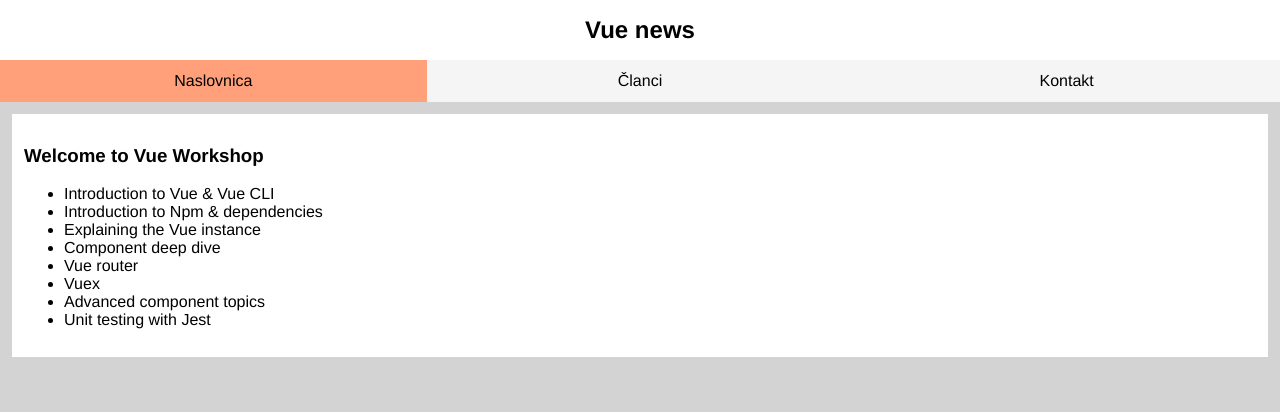
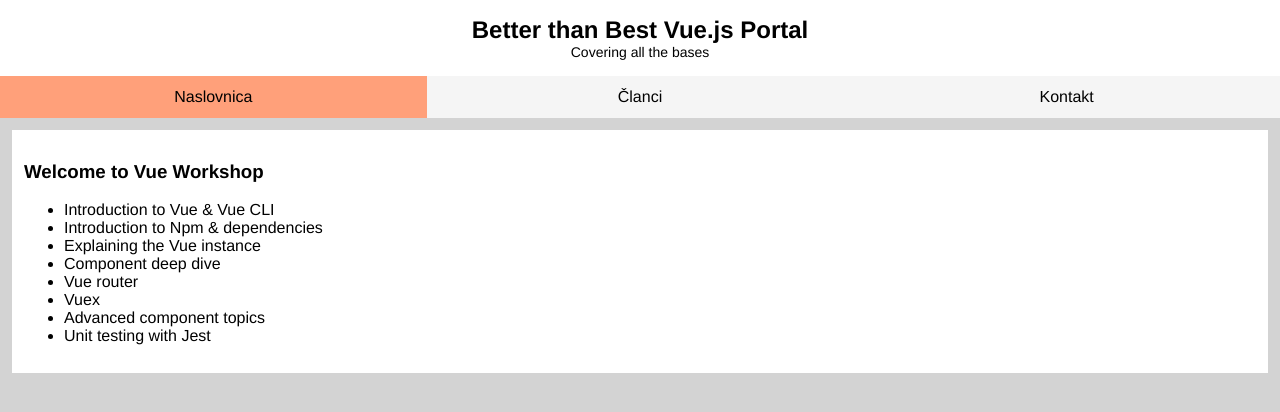
Before and after one commit to nsftx/example-vue-workshop, a Vue app: page / in a window 1280 px wide. Shown: the top 412 px of the page. Built offline with nearby package versions, Linux system fonts and the light colour scheme.

Commit message:
Add slot examples

```diff
--- a/src/components/PortalHeader.vue
+++ b/src/components/PortalHeader.vue
@@ -1,22 +1,14 @@
 <template>
   <div class="header">
-    <h1>{{ title }}</h1>
+    <slot name="mainTitle"><h1>Best Vue.js Portal</h1></slot>
+    <slot name="subTitle"><h3>News that is fit to print</h3></slot>
   </div>
 </template>
 
 <script>
 export default {
   name: 'PortalHeader',
-  props: {
-    title: {
-      type: String,
-      default: 'Moj portal',
-      required: true,
-      validator(value) {
-        return value.length >= 5;
-      },
-    },
-  },
+  props: {},
 };
 </script>
 
@@ -25,11 +17,19 @@
   background-color: #fff;
   padding: 16px;
 
-  h1 {
+  h1, span {
     padding: 0;
     margin: 0;
     text-align: center;
+  }
+
+  h1 {
     font-size: 24px;
+  }
+
+  span {
+    display: block;
+    font-size: 14px;
   }
 }
 </style>
--- a/src/layouts/Base.vue
+++ b/src/layouts/Base.vue
@@ -1,6 +1,13 @@
 <template>
   <div>
-    <PortalHeader :title="title"/>
+    <PortalHeader>
+      <template v-slot:mainTitle>
+        <h1>{{ title }}</h1>
+      </template>
+      <template v-slot:subTitle>
+        <span>Covering all the bases</span>
+      </template>
+    </PortalHeader>
     <Navigation />
     <router-view />
   </div>
@@ -14,7 +21,7 @@
   name: 'Base',
   data() {
     return {
-      title: 'Vue news',
+      title: 'Better than Best Vue.js Portal',
     };
   },
   components: {
```
